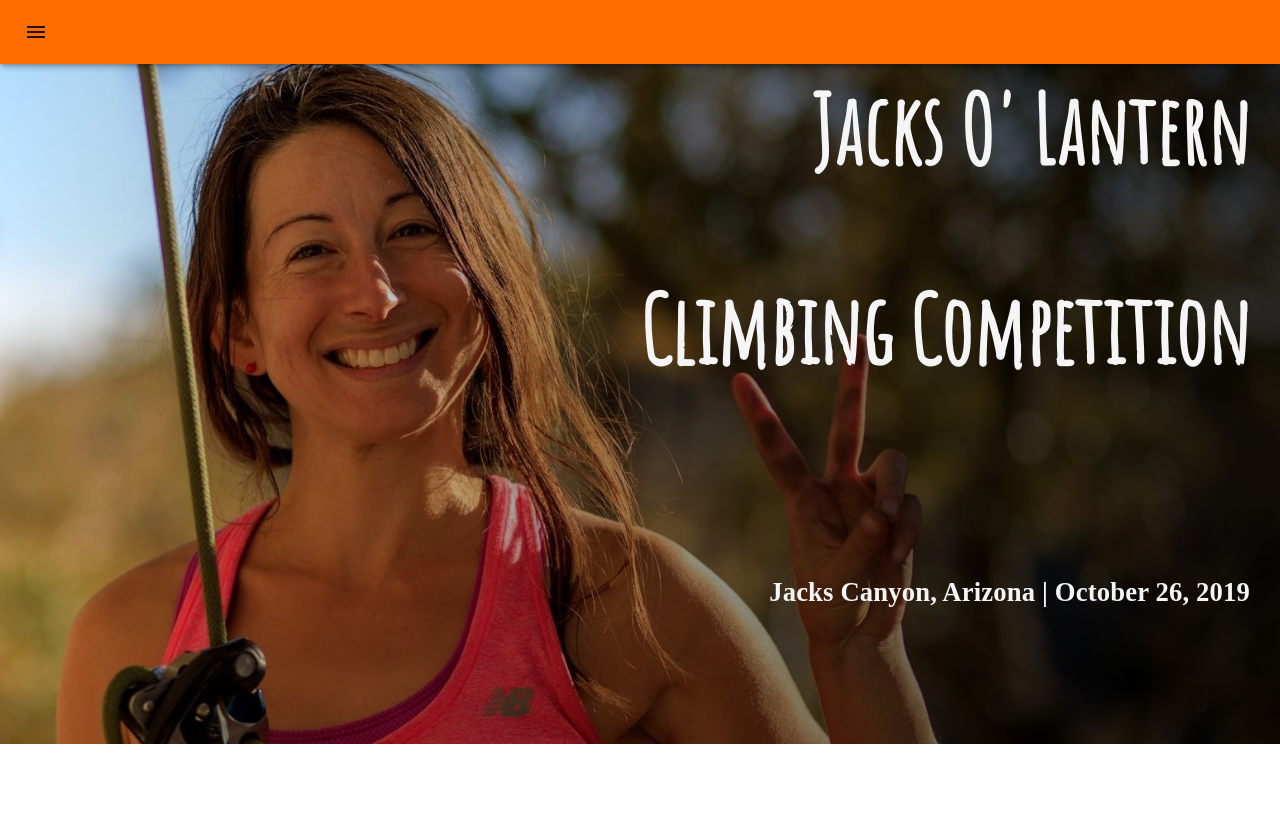
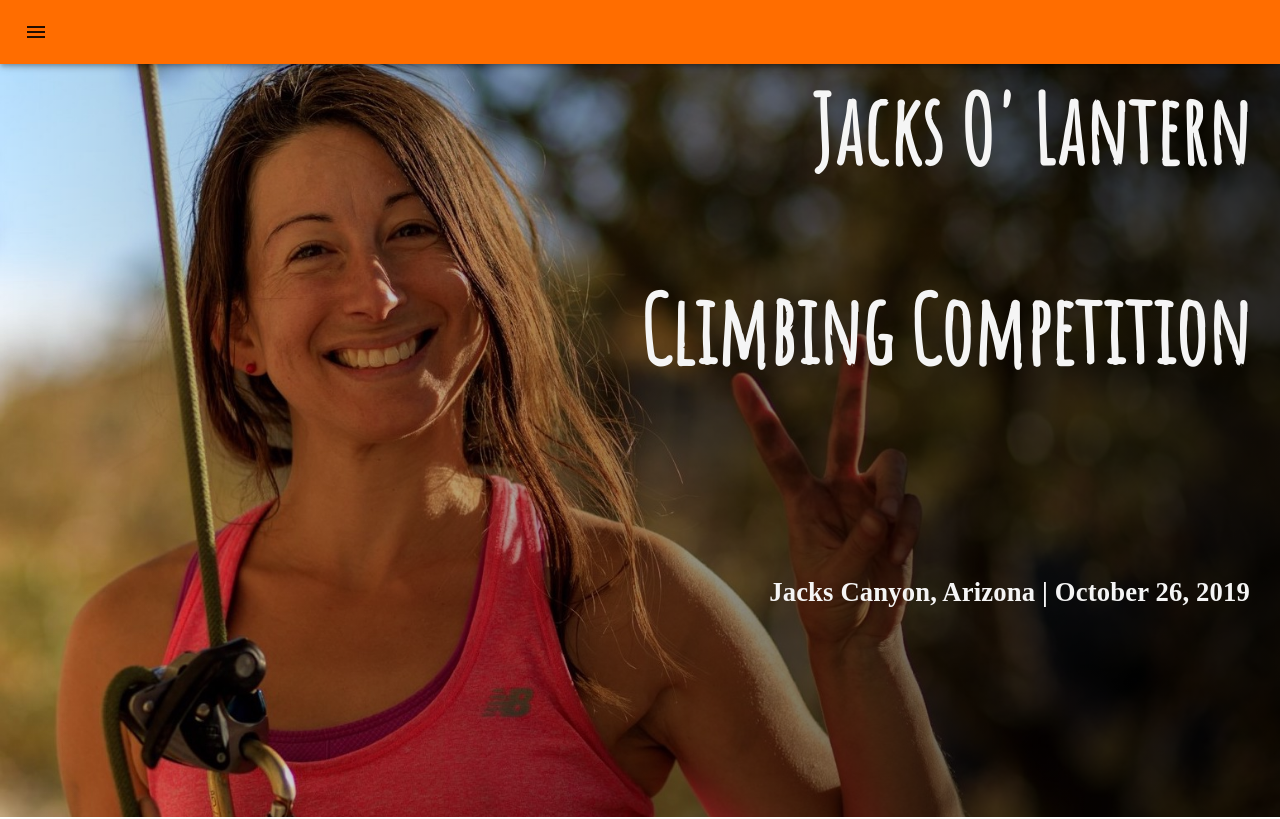
Before and after one commit to jacks-climbing/competition, a React (Create React App) app: page / in a window 1280 px wide. Shown: the top 819 px of the page. Built offline with nearby package versions, Linux system fonts and the light colour scheme.

Commit message:
bug fixed

```diff
--- a/src/components/navbar.js
+++ b/src/components/navbar.js
@@ -85,8 +85,7 @@ export default function TemporaryDrawer() {
       <AppBar
         position="fixed"
         className={clsx(classes.appBar, {
-          //eslint-disable-next-line
-          [classes.appBarShift]: open
+          // [classes.appBarShift]: open
         })}
       >
       <Toolbar>
@@ -95,8 +94,8 @@ export default function TemporaryDrawer() {
             aria-label="Open drawer"
             onClick={toggleDrawer('left', true)}
             edge="start"
-            //eslint-disable-next-line
-            className={clsx(classes.menuButton, open && classes.hide)}
+
+            // className={clsx(classes.menuButton, open && classes.hide)}
           >
             <MenuIcon />
           </IconButton>
@@ -104,8 +103,8 @@ export default function TemporaryDrawer() {
       </AppBar>
       <main
         className={clsx(classes.content, {
-          //eslint-disable-next-line
-          [classes.contentShift]: open,
+
+          // [classes.contentShift]: open,
         })}
       >
         <div className={classes.drawerHeader} />
--- a/src/index.css
+++ b/src/index.css
@@ -2,7 +2,11 @@ body {
     padding: 0px;
 }
 /* Home Page */
+#home{
 
+    height: 110vh;
+
+}
 h1 {
     text-align: right;
     font-family: 'Amatic SC', sans-serif;
@@ -23,7 +27,7 @@ h3 {
 }
 #title
 {
-    height: 50%;
+    height: 100%;
     padding: 30px;
     left: 0;
     line-height: 200px;
@@ -48,6 +52,7 @@ h3 {
 /* White Divider pages */
 
 #white-background-div {
+
     padding:100px;
     padding-top:150px;
     background-color:white;
```
